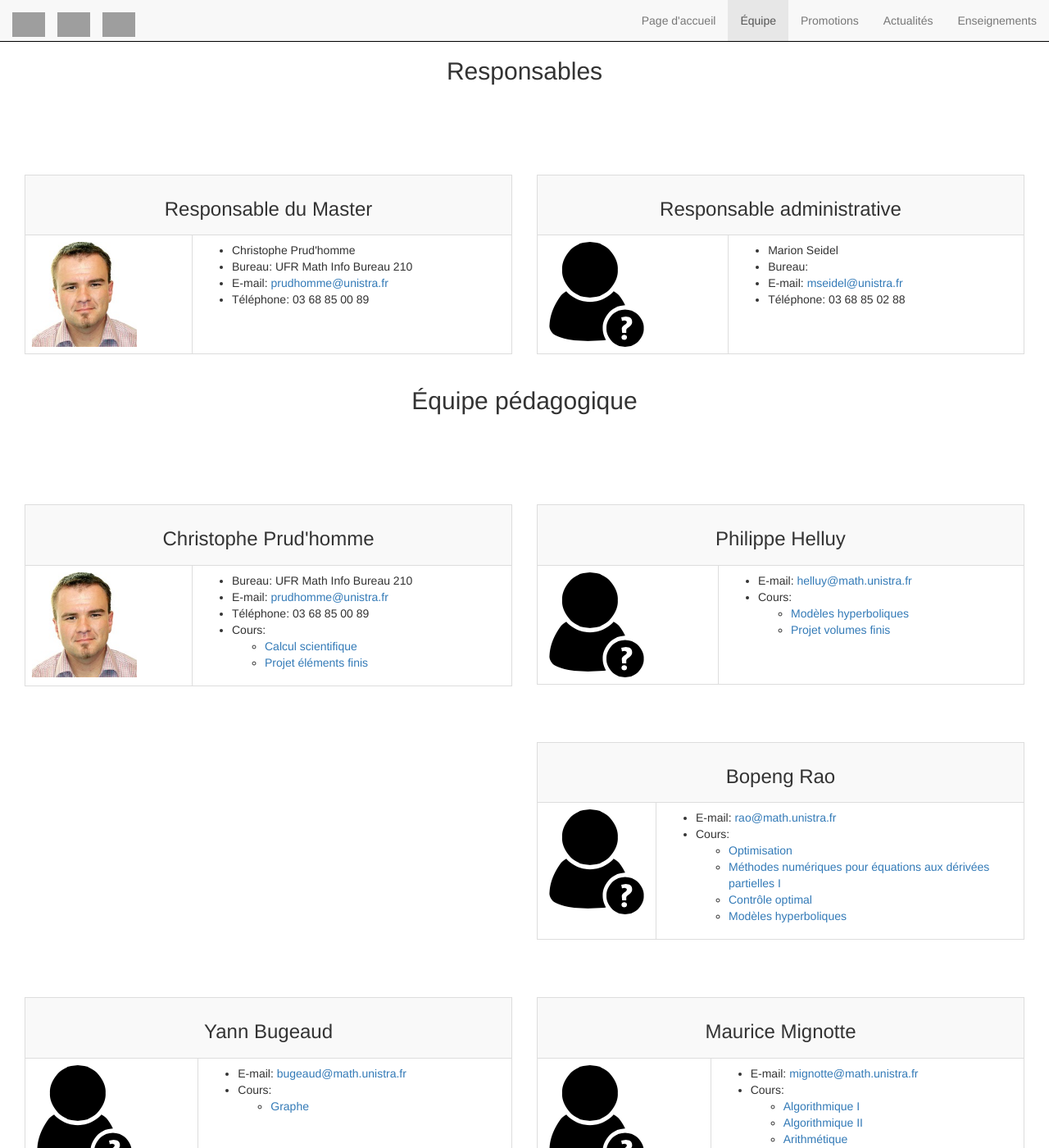
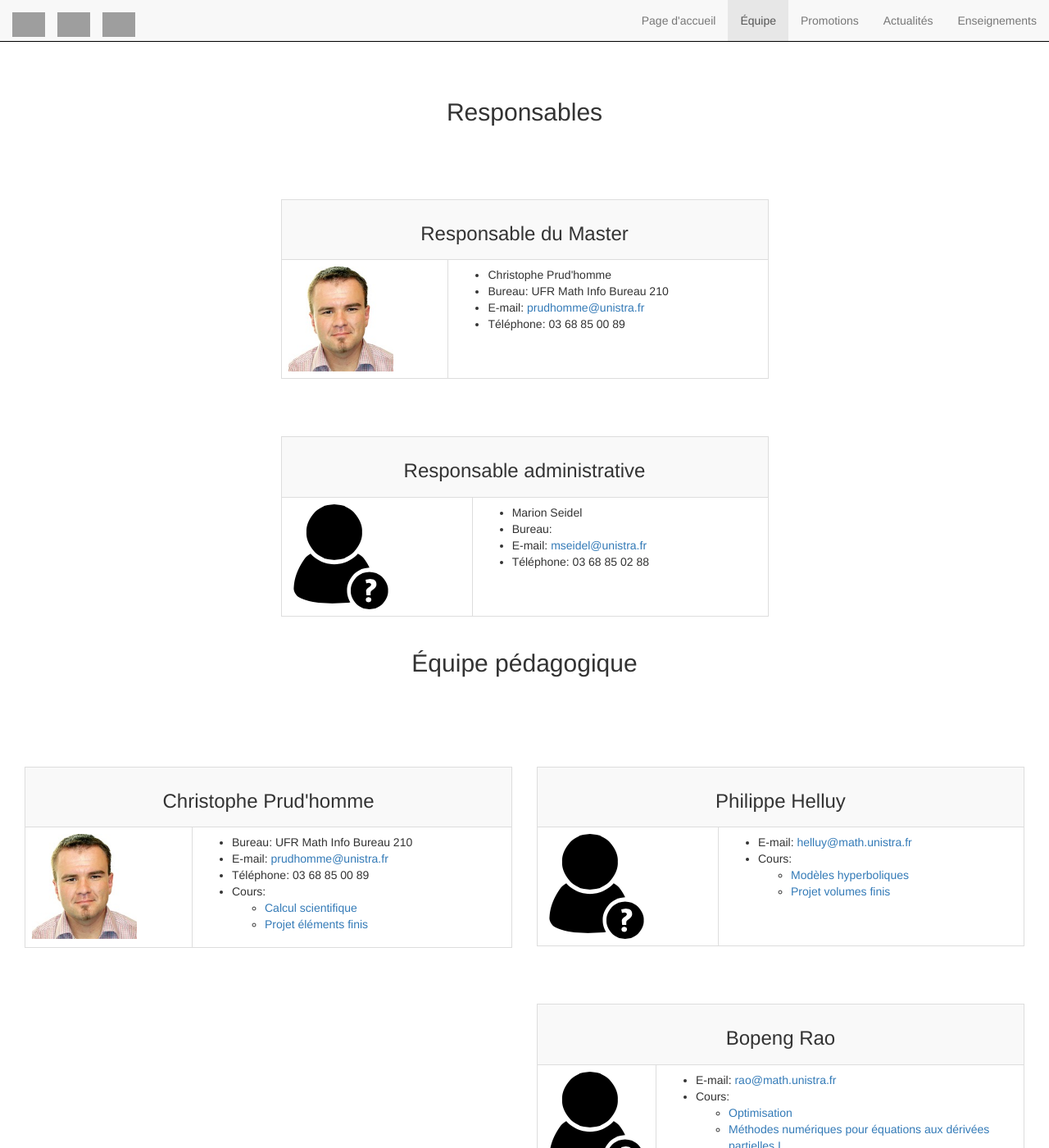
Before and after one commit to prudhomm/csmi.cemosis.fr, a Jekyll site: the page built from team.md, in a window 1280 px wide and 1400 px high. Shown: the whole window at 82% size. Built offline with Jekyll 4.4.1, drawn with Linux system fonts in a browser that asks for light colours; nearby versions of some CDN libraries; grey boxes are pictures that could not be loaded.

```diff
--- a/stylesheet/custom.css
+++ b/stylesheet/custom.css
@@ -1,7 +1,9 @@
+/* need 50px height padding which equals to fixed navbar's height */
 body {
   padding-top: 50px;
 }
 
+/* change default indicators color */
 .carousel-indicators li {
   background-color: #3366CC;
 }
@@ -26,8 +28,6 @@
     //max-height: 600px;
 }
 
-div .container-fluid {
-}
 
 hr {
   margin: 0px;
@@ -85,6 +85,11 @@
 #panel-international {
   padding-top: 50px;
   padding-bottom: 50px;
+}
+
+/* promotion panel */
+#panel-odd-year {
+  background-color: #eee;
 }
 
 /* back to top arrow  */
--- a/team.md
+++ b/team.md
@@ -5,11 +5,14 @@
 
 <div class="container-fluid" >
     <center>
-        <div style="padding-bottom:50px;"><h2>Responsables</h2></div>
+        <div style="padding-top: 50px;padding-bottom:30px;"><h2>Responsables</h2></div>
     </center>
     <div class="row-fluid">
+    <div class="col-md-3"></div>
+        <div class="col-md-6">
+
         {% for member in site.data.team.managers %}
-        <div class="col-md-6">
+
         <div class="table-responsive">
             <table class="table table-bordered table-hover table-striped" style="margin-top:50px">
                 <tbody>
@@ -37,21 +40,24 @@
             </table>
 
         </div>
-            </div>
         {% endfor %}
-</div>
+
+          </div>
+          <div class="col-md-3"></div>
+    </div>
 </div>
 
 <div class="container-fluid">
     <center>
         <div style="padding-bottom:50px;"><h2>&Eacute;quipe pédagogique</h2></div>
     </center>
+
     <div class="row-fluid">
+    {% for member in site.data.team.members %}
 
-        {% for member in site.data.team.members %}
         <div class="col-md-6">
-        <a class="anchor" id="{{ member.id }}"></a>
-        <div class="table-reponsive">
+            <a class="anchor" id="{{ member.id }}"></a>
+            <div class="table-reponsive">
             <table class="table table-bordered table-hover table-striped" style="margin-top:50px">
                 <tbody>
                 <tr>
@@ -68,45 +74,45 @@
                     <td>
                         <ul>
                             {% if member.office %}
-                                <li>Bureau: {{ member.office }}</li>
+                            <li>Bureau: {{ member.office }}</li>
                             {% endif %}
                             <li>E-mail: <a href="mailto:{{ member.email }}">{{ member.email }}</a></li>
                             {% if member.telephone %}
-                                <li>Téléphone: {{ member.telephone }}</li>
+                            <li>Téléphone: {{ member.telephone }}</li>
                             {% endif %}
                             <li>Cours:
-                             <ul>
-                            {% assign course = | member.course | split:";" %}
-                            {% for id in course %}
-                             {% for course in site.data.course.courseS1 %}
-         {% if course.id == id %}
-          {% assign name = course.name %}
-         {% endif %}
-        {% endfor %}
+                                <ul>
+                                {% assign course = | member.course | split:";" %}
+                                {% for id in course %}
+                                    {% for course in site.data.course.courseS1 %}
+                                        {% if course.id == id %}
+                                        {% assign name = course.name %}
+                                        {% endif %}
+                                    {% endfor %}
 
-        {% for course in site.data.course.courseS2 %}
-         {% if course.id == id %}
-          {% assign name = course.name %}
-         {% endif %}
-        {% endfor %}
+                                    {% for course in site.data.course.courseS2 %}
+                                        {% if course.id == id %}
+                                        {% assign name = course.name %}
+                                        {% endif %}
+                                    {% endfor %}
 
-        {% for course in site.data.course.courseS2UEChoice %}
-         {% if course.id == id %}
-          {% assign name = course.name %}
-         {% endif %}
-        {% endfor %}
+                                    {% for course in site.data.course.courseS2UEChoice %}
+                                        {% if course.id == id %}
+                                        {% assign name = course.name %}
+                                        {% endif %}
+                                    {% endfor %}
 
-        {% for course in site.data.course.courseS3 %}
-         {% if course.id == id %}
-          {% assign name = course.name %}
-         {% endif %}
-        {% endfor %}
+                                    {% for course in site.data.course.courseS3 %}
+                                        {% if course.id == id %}
+                                        {% assign name = course.name %}
+                                        {% endif %}
+                                    {% endfor %}
 
-                                {% for course in site.data.course.courseS4 %}
-         {% if course.id == id %}
-          {% assign name = course.name %}
-         {% endif %}
-        {% endfor %}
+                                    {% for course in site.data.course.courseS4 %}
+                                        {% if course.id == id %}
+                                        {% assign name = course.name %}
+                                        {% endif %}
+                                    {% endfor %}
 
                                 <li><a href="/course/#{{ id }}">{{ name }}</a></li>
 
@@ -118,8 +124,9 @@
                 </tr>
                 </tbody>
             </table>
+            </div>
         </div>
-        </div>
-        {% endfor %}
+
+    {% endfor %}
     </div>
 </div>
```
Also changed, not shown: promotions.html (+9 -2 lines).
